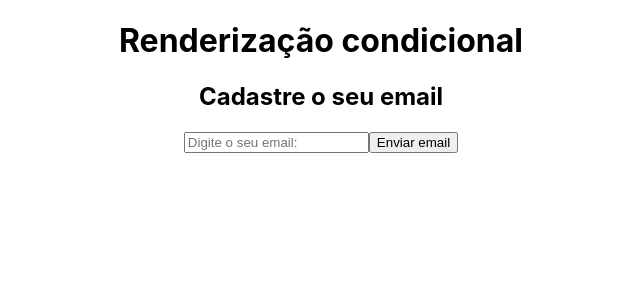
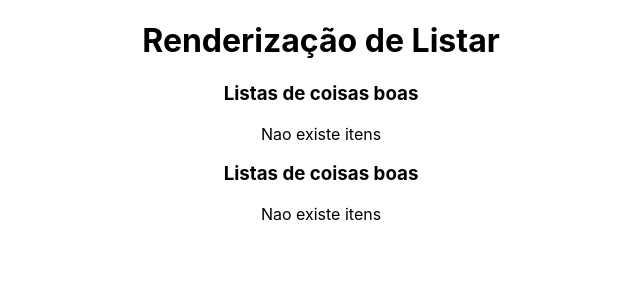
Before and after one commit to GuiLeoni14/Projeto_ReactJs, a React (Create React App) app: page / in a window 1280 px wide. Shown: the top 300 px of the page, without its empty margins (319-959 px from the left). Built offline with nearby package versions, Linux system fonts and the light colour scheme.

Commit message:
renderizacao condicional

```diff
--- a/src/App.js
+++ b/src/App.js
@@ -2,12 +2,17 @@
 import Eventos from './components/Eventos';
 import Form from './components/Form';
 import Condicional from './components/Condicional';
+import OutraLista from './components/OutraLista';
 
 function App() {
+
+   const meusItens = ['React', 'Vue', 'Angular']
+
    return (
       <div className="App">
-         <h1>Renderização condicional</h1>
-         <Condicional/>
+         <h1>Renderização de Listar</h1>
+         <OutraLista itens={[]}/>
+         <OutraLista itens={meusItens}/>
       </div>
    );
 }
--- /dev/null
+++ b/src/components/OutraLista.js
@@ -0,0 +1,16 @@
+function OutraLista({itens}){
+    return(
+        <>
+            <h3>Listas de coisas boas</h3>
+            {itens.lenght > 0 ? (
+                itens.map((item, index) => (
+                    <p key={index}>{item}</p>
+                ))) : (
+                    <p>Nao existe itens</p>
+                )
+            }
+        </>
+    )
+}
+
+export default OutraLista;
```
